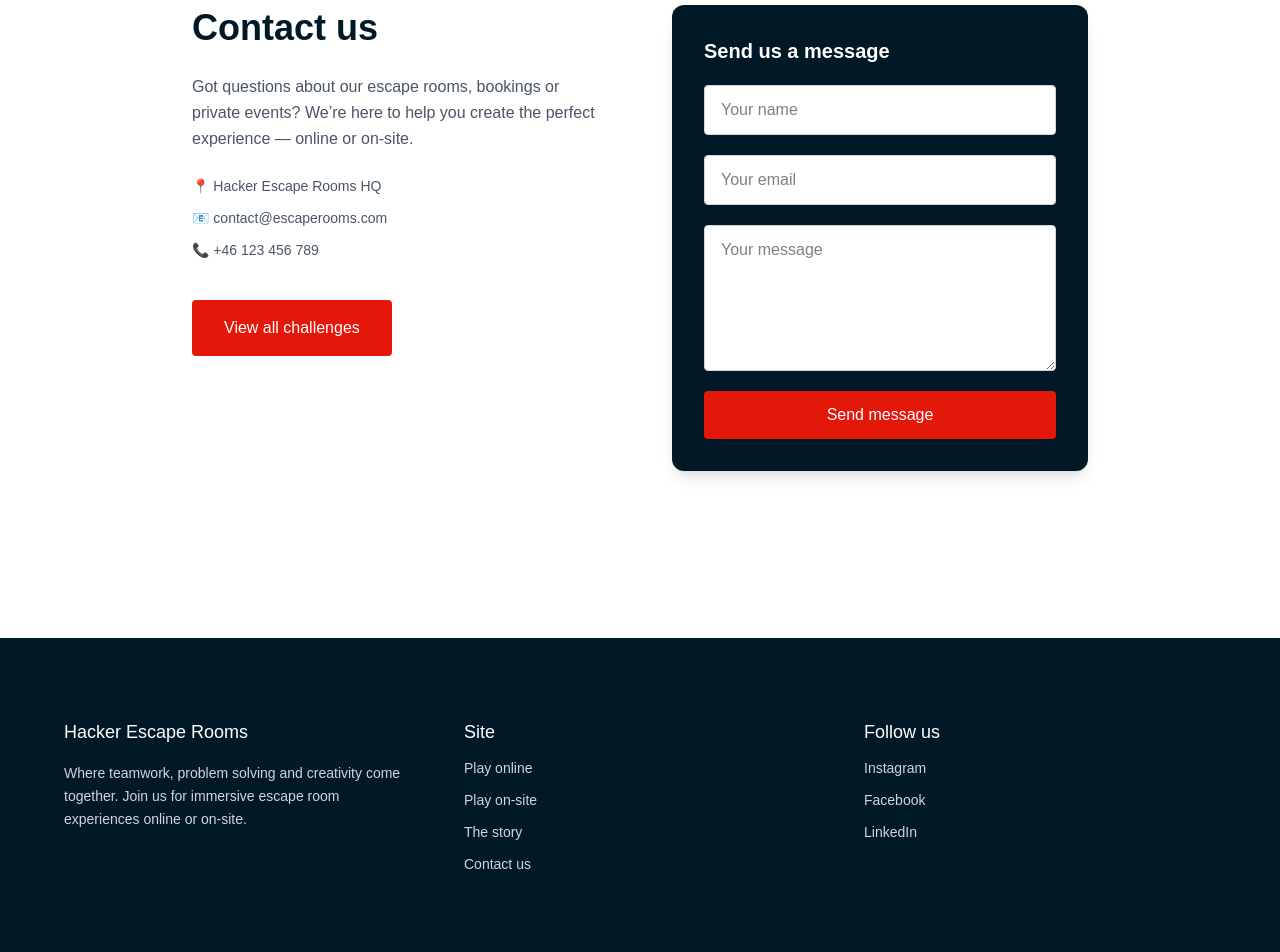
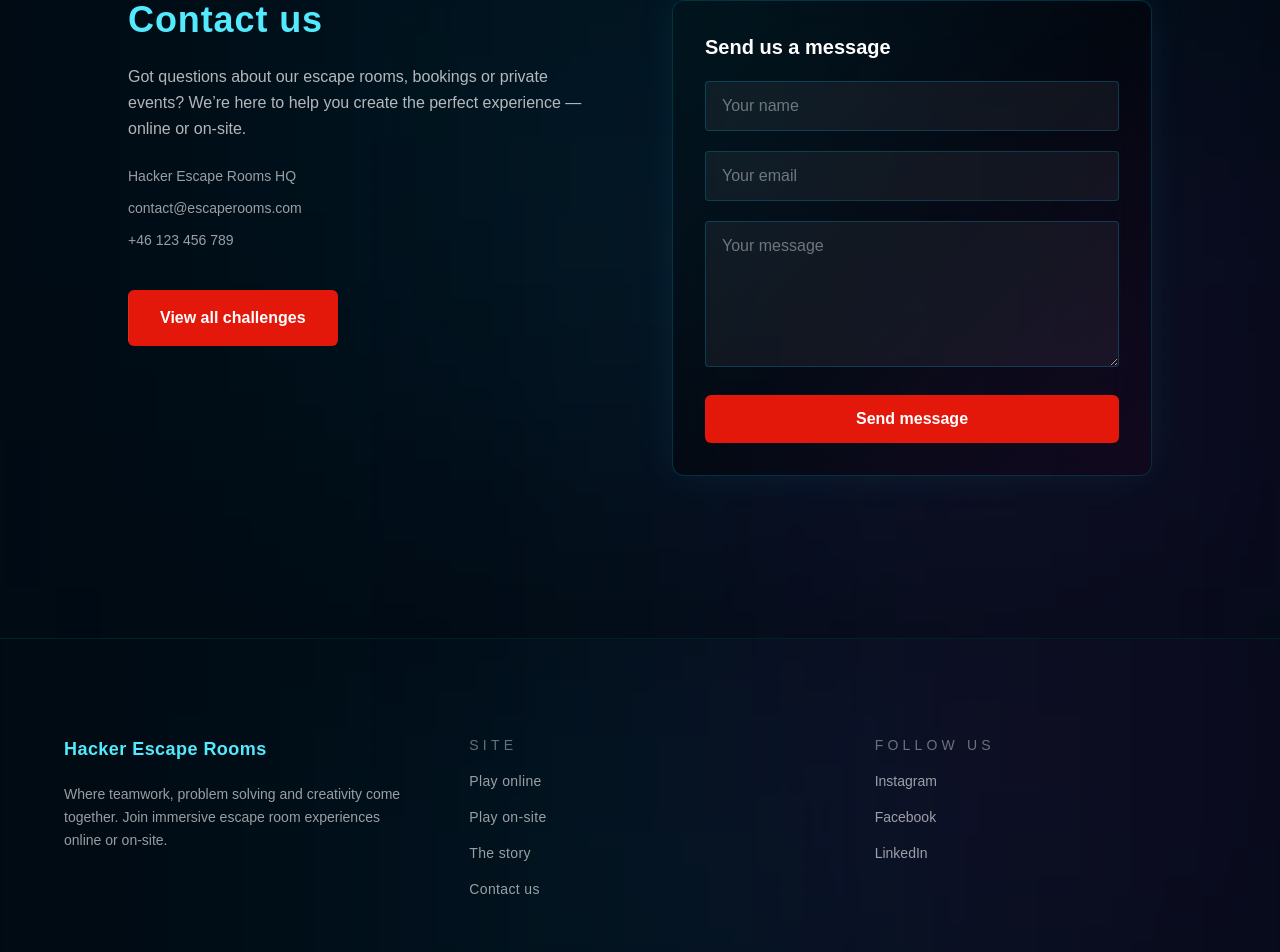
Before and after one commit to jennymakki/ESC-Hacker-Escape-Room, a Next.js app in the folder hacker-escape-rooms/: page /contact in a window 1280 px wide. Shown: the part 295-1247 px from the top of the page. Built offline with nearby package versions, Linux system fonts and the light colour scheme.

Commit message:
updated the rest of the design to match the new modern cyberpunk theme and fixed formatting

```diff
--- a/hacker-escape-rooms/app/contact/page.tsx
+++ b/hacker-escape-rooms/app/contact/page.tsx
@@ -1,83 +1,70 @@
 export default function ContactPage() {
   return (
-    <main className="min-h-screen bg-white text-[#011827] flex items-center justify-center px-6 py-20">
+    <main className="relative min-h-screen bg-[#010b14] text-white flex items-center justify-center px-6 py-24 overflow-hidden">
+      <div className="pointer-events-none absolute inset-0">
+        <div className="absolute left-1/2 top-0 h-[600px] w-[600px] -translate-x-1/2 bg-cyan-500/10 blur-[180px]" />
+        <div className="absolute bottom-0 right-0 h-[500px] w-[500px] bg-fuchsia-500/10 blur-[180px]" />
+      </div>
 
-      <div className="max-w-4xl w-full grid md:grid-cols-2 gap-16">
+      <div className="absolute inset-0 opacity-10 bg-[radial-gradient(circle_at_center,rgba(34,211,238,0.05)_1px,transparent_1px)] [background-size:24px_24px]" />
 
+      <div className="relative max-w-5xl w-full grid md:grid-cols-2 gap-16">
         <section className="flex flex-col gap-6">
-
-          <h1 className="text-3xl md:text-4xl font-semibold leading-tight text-[#011827]">
+          <h1 className="text-3xl md:text-4xl font-bold tracking-wide text-cyan-300">
             Contact us
           </h1>
 
-          <p className="text-gray-600 leading-relaxed">
+          <p className="text-white/70 leading-relaxed">
             Got questions about our escape rooms, bookings or private events?
-            We’re here to help you create the perfect experience — online or on-site.
+            We’re here to help you create the perfect experience — online or
+            on-site.
           </p>
 
-          <div className="flex flex-col gap-3 text-sm text-gray-600">
-            <p>📍 Hacker Escape Rooms HQ</p>
-            <p>📧 contact@escaperooms.com</p>
-            <p>📞 +46 123 456 789</p>
+          <div className="flex flex-col gap-3 text-sm text-white/60">
+            <p> Hacker Escape Rooms HQ</p>
+            <p>contact@escaperooms.com</p>
+            <p>+46 123 456 789</p>
           </div>
 
-          <div className="mt-4">
-            <button className="
-              bg-[#E3170A]
-              hover:bg-[#c91409]
-              transition
-              text-white
-              px-8 py-4
-              rounded
-              font-medium
-              w-fit
-            ">
-              View all challenges
-            </button>
-          </div>
+          <button className="mt-4 group relative overflow-hidden bg-[#E3170A] text-white cursor-pointer px-8 py-4 rounded-md font-bold w-fit transition-all duration-300 hover:scale-105 hover:shadow-[0_0_30px_rgba(227,23,10,.45)]">
+            <span className="relative z-10">View all challenges</span>
 
+            <span className=" absolute inset-0 -translate-x-full bg-white/20 transition-transform duration-500 group-hover:translate-x-full" />
+          </button>
         </section>
 
-        <section className="bg-[#011827] text-white rounded-xl p-8 flex flex-col gap-5 shadow-lg">
+        <section className="relative bg-black/40 backdrop-blur-xl border border-cyan-400/20 rounded-xl p-8 flex flex-col gap-5 shadow-[0_0_40px_rgba(34,211,238,0.08)]">
+          <div className="absolute inset-0 rounded-xl bg-gradient-to-br from-cyan-500/5 via-transparent to-fuchsia-500/5 pointer-events-none" />
 
-          <h2 className="text-xl font-semibold">
+          <h2 className="relative text-xl font-semibold text-white">
             Send us a message
           </h2>
 
           <input
             type="text"
             placeholder="Your name"
-            className="bg-white text-black border border-gray-300 rounded px-4 py-3 focus:outline-none focus:border-[#8ACFE5]"
+            className="relative bg-white/5 text-white border border-cyan-400/20 rounded px-4 py-3 placeholder:text-white/40 focus:outline-none focus:border-cyan-300"
           />
 
           <input
             type="email"
             placeholder="Your email"
-            className="bg-white text-black border border-gray-300 rounded px-4 py-3 focus:outline-none focus:border-[#8ACFE5]"
+            className="relative bg-white/5 text-white border border-cyan-400/20 rounded px-4 py-3 placeholder:text-white/40 focus:outline-none focus:border-cyan-300"
           />
 
           <textarea
             placeholder="Your message"
             rows={5}
-            className="bg-white text-black border border-gray-300 rounded px-4 py-3 focus:outline-none focus:border-[#8ACFE5]"
+            className="relative bg-white/5 text-white border border-cyan-400/20 rounded px-4 py-3 placeholder:text-white/40 focus:outline-none focus:border-cyan-300"
           />
 
-          <button className="
-            bg-[#E3170A]
-            text-white
-            py-3
-            rounded
-            font-medium
-            hover:bg-[#c91409]
-            transition
-          ">
-            Send message
+          <button className="relative mt-2 group overflow-hidden bg-[#E3170A] text-white cursor-pointer py-3 rounded-md font-bold transition-all duration-300 hover:scale-105 hover:shadow-[0_0_30px_rgba(227,23,10,.45)]">
+            <span className="relative z-10">Send message</span>
+
+            <span className="absolute inset-0 -translate-x-full bg-white/20 transition-transform duration-500 group-hover:translate-x-full" />
           </button>
-
         </section>
-
       </div>
-
     </main>
   );
 }
--- a/hacker-escape-rooms/app/globals.css
+++ b/hacker-escape-rooms/app/globals.css
@@ -22,7 +22,6 @@ body {
   background: var(--background);
   color: var(--foreground);
   font-family: Arial, Helvetica, sans-serif;
-
 }
 
 * {
--- a/hacker-escape-rooms/app/layout.tsx
+++ b/hacker-escape-rooms/app/layout.tsx
@@ -21,16 +21,12 @@ export default function RootLayout({
 }) {
   return (
     <html lang="en" className={`${roboto.variable} h-full antialiased`}>
-      <body className="min-h-screen flex flex-col">
-
+      <body className="min-h-screen bg-[#011827] flex flex-col">
         <Header />
 
-        <main className="flex-1">
-          {children}
-        </main>
+        <main className="bg-[#011827] flex-1">{children}</main>
 
         <Footer />
-
       </body>
     </html>
   );
--- a/hacker-escape-rooms/app/page.tsx
+++ b/hacker-escape-rooms/app/page.tsx
@@ -1,7 +1,6 @@
 import Hero from "@/components/Hero";
 import Reviews from "@/components/Reviews";
 import PopularRooms from "@/components/PopularRooms";
-import Story from "@/components/Story";
 import Teamwork from "@/components/Teamwork";
 import ScrollReveal from "@/components/ScrollReveal";
 
@@ -19,10 +18,6 @@ export default function Home() {
       </ScrollReveal>
 
       <ScrollReveal>
-        <Story />
-      </ScrollReveal>
-
-      <ScrollReveal>
         <Teamwork />
       </ScrollReveal>
     </>
--- a/hacker-escape-rooms/components/Footer.tsx
+++ b/hacker-escape-rooms/components/Footer.tsx
@@ -2,68 +2,69 @@ import Link from "next/link";
 
 export default function Footer() {
   return (
-    <footer className="bg-[#011827] text-white py-20 px-6 flex justify-center">
+    <footer className="relative overflow-hidden bg-[#010b14] text-white py-24 px-6 flex justify-center border-t border-cyan-400/10">
+      <div className="pointer-events-none absolute inset-0">
+        <div className="absolute left-1/2 top-0 h-[500px] w-[500px] -translate-x-1/2 bg-cyan-500/10 blur-[180px]" />
+        <div className="absolute bottom-0 right-0 h-[500px] w-[500px] bg-fuchsia-500/10 blur-[180px]" />
+      </div>
 
-      <div className="max-w-6xl w-full grid md:grid-cols-3 gap-12">
+      <div className="absolute inset-0 opacity-10 bg-[radial-gradient(circle_at_center,rgba(34,211,238,0.05)_1px,transparent_1px)] [background-size:24px_24px]" />
 
-        {/* COLUMN 1 */}
-        <div className="flex flex-col gap-4">
-          <h4 className="text-lg font-medium">Hacker Escape Rooms</h4>
+      <div className="relative max-w-6xl w-full grid md:grid-cols-3 gap-16">
+        <div className="flex flex-col gap-5">
+          <h4 className="text-lg font-semibold tracking-wide text-cyan-300">
+            Hacker Escape Rooms
+          </h4>
 
-          <p className="text-gray-300 text-sm leading-relaxed">
-            Where teamwork, problem solving and creativity come together.
-            Join us for immersive escape room experiences online or on-site.
+          <p className="text-white/60 text-sm leading-relaxed">
+            Where teamwork, problem solving and creativity come together. Join
+            immersive escape room experiences online or on-site.
           </p>
         </div>
 
         {/* COLUMN 2 */}
-        <div className="flex flex-col gap-3">
-          <h4 className="text-lg font-medium">Site</h4>
+        <div className="flex flex-col gap-4">
+          <h4 className="text-sm uppercase tracking-[0.3em] text-white/40">
+            Site
+          </h4>
 
-          <Link href="/" className="text-gray-300 hover:text-[#8ACFE5] transition text-sm">
-            Play online
-          </Link>
-
-          <Link href="/" className="text-gray-300 hover:text-[#8ACFE5] transition text-sm">
-            Play on-site
-          </Link>
-
-          <Link href="/" className="text-gray-300 hover:text-[#8ACFE5] transition text-sm">
-            The story
-          </Link>
-
-          <Link href="/contact" className="text-gray-300 hover:text-[#8ACFE5] transition text-sm">
-            Contact us
-          </Link>
+          {[
+            ["Play online", "/"],
+            ["Play on-site", "/"],
+            ["The story", "/"],
+            ["Contact us", "/contact"],
+          ].map(([label, href]) => (
+            <Link
+              key={label}
+              href={href}
+              className="text-white/60 hover:text-cyan-300 transition text-sm tracking-wide"
+            >
+              {label}
+            </Link>
+          ))}
         </div>
 
-        {/* COLUMN 3 */}
-        <div className="flex flex-col gap-3">
-          <h4 className="text-lg font-medium">Follow us</h4>
+        <div className="flex flex-col gap-4">
+          <h4 className="text-sm uppercase tracking-[0.3em] text-white/40">
+            Follow us
+          </h4>
 
-          <a
-            href="#"
-            className="text-gray-300 hover:text-[#8ACFE5] transition text-sm"
-          >
-            Instagram
-          </a>
+          {["Instagram", "Facebook", "LinkedIn"].map((item) => (
+            <a
+              key={item}
+              href="#"
+              className="text-white/60 hover:text-fuchsia-300 transition text-sm"
+            >
+              {item}
+            </a>
+          ))}
+        </div>
+      </div>
 
-          <a
-            href="#"
-            className="text-gray-300 hover:text-[#8ACFE5] transition text-sm"
-          >
-            Facebook
-          </a>
+      <div className="absolute bottom-0 left-0 w-full h-[1px] bg-gradient-to-r from-transparent via-cyan-400/40 to-transparent" />
 
-          <a
-            href="#"
-            className="text-gray-300 hover:text-[#8ACFE5] transition text-sm"
-          >
-            LinkedIn
-          </a>
-
-        </div>
-
+      <div className="absolute bottom-6 w-full text-center text-xs tracking-[0.4em] text-white/30">
+        SYSTEM SHUTDOWN COMPLETE
       </div>
     </footer>
   );
--- a/hacker-escape-rooms/components/Hero.tsx
+++ b/hacker-escape-rooms/components/Hero.tsx
@@ -16,9 +16,6 @@ export default function Hero() {
       <div className="absolute left-1/2 top-1/2 h-[450px] w-[450px] -translate-x-1/2 -translate-y-1/2 rounded-full bg-cyan-400/10 blur-[120px]" />
 
       <div className="absolute inset-0 flex flex-col items-center justify-center px-6 text-center">
-        <p className="mb-3 uppercase tracking-[0.45em] text-cyan-300/80 text-sm">
-          Hacker Escape Rooms
-        </p>
 
         <h1 className="max-w-4xl text-4xl font-black uppercase tracking-[0.08em] text-white drop-shadow-lg md:text-7xl">
           BREAK THE SYSTEM
@@ -29,19 +26,17 @@ export default function Hero() {
         </p>
 
         <div className="mt-10 flex flex-col gap-5 md:flex-row">
-          <button className="group relative overflow-hidden rounded border border-cyan-300 bg-cyan-300 px-10 py-4 font-bold text-[#011827] transition-all duration-300 hover:scale-105 hover:shadow-[0_0_30px_rgba(138,207,229,.45)]">
+          <button className="group relative overflow-hidden cursor-pointer rounded border border-cyan-300 bg-cyan-300 px-10 py-4 font-bold text-[#011827] transition-all duration-300 hover:scale-105 hover:shadow-[0_0_30px_rgba(138,207,229,.45)]">
             <span className="relative z-10">Play Online</span>
             <span className="absolute inset-0 -translate-x-full bg-white/20 transition-transform duration-500 group-hover:translate-x-full" />
           </button>
 
-          <button className="group relative overflow-hidden rounded border border-red-500 bg-[#E3170A] px-10 py-4 font-bold text-white transition-all duration-300 hover:scale-105 hover:shadow-[0_0_30px_rgba(227,23,10,.45)]">
+          <button className="group relative overflow-hidden cursor-pointer rounded border border-red-500 bg-[#E3170A] px-10 py-4 font-bold text-white transition-all duration-300 hover:scale-105 hover:shadow-[0_0_30px_rgba(227,23,10,.45)]">
             <span className="relative z-10">Play On-site</span>
             <span className="absolute inset-0 -translate-x-full bg-white/20 transition-transform duration-500 group-hover:translate-x-full" />
           </button>
         </div>
       </div>
-
-      <div className="absolute bottom-0 left-0 h-[2px] w-full bg-gradient-to-r from-cyan-400 via-fuchsia-500 to-cyan-400 opacity-80" />
     </section>
   );
 }
--- a/hacker-escape-rooms/components/PopularRooms.tsx
+++ b/hacker-escape-rooms/components/PopularRooms.tsx
@@ -26,10 +26,13 @@ export default function PopularRooms() {
   ];
 
   return (
-    <section className="px-6 py-12">
+    <section className="relative bg-[#011827] py-24 overflow-hidden">
+      <div className="pointer-events-none absolute inset-0">
+      </div>
 
-      <h2 className="text-2xl md:text-3xl font-semibold mb-6">
-        Popular challenges right now
+      <div className="mx-auto text-center max-w-6xl px-6 relative">
+        <h2 className="text-3xl md:text-4xl font-bold uppercase tracking-[0.2em] text-white mb-10">
+          Popular challenges
         </h2>
 
         <div className="
@@ -40,7 +43,7 @@ export default function PopularRooms() {
             <RoomCard key={i} {...room} />
           ))}
         </div>
-
+      </div>
     </section>
   );
 }
--- a/hacker-escape-rooms/components/RoomCard.tsx
+++ b/hacker-escape-rooms/components/RoomCard.tsx
@@ -14,57 +14,26 @@ export default function RoomCard({
   rating,
 }: RoomCardProps) {
   return (
-    <article
-      className="
-        min-w-[280px]
-        md:min-w-0
-        bg-white
-        border border-gray-200
-        rounded-lg
-        shadow-sm
-        hover:shadow-md
-        transition
-        flex flex-col
-        overflow-hidden
-      "
-    >
-      <div className="h-50 bg-gray-200" />
+    <article className="group relative min-w-[280px] md:min-w-0 overflow-hidden rounded-xl border border-cyan-400/20 bg-white/5 backdrop-blur-xl transition-all duration-300 hover:scale-[1.03] hover:border-cyan-300/40 hover:shadow-[0_0_40px_rgba(34,211,238,0.15)]">
+      <div className="h-50" />
 
-      <div className="p-4 flex flex-col gap-3 h-full">
-
-        <h5 className="font-semibold text-base">
-          {title} ({type})
+      <div className="p-5 flex flex-col gap-3 relative">
+        <h5 className="font-semibold text-white tracking-wide">
+          {title} <span className="text-cyan-300">({type})</span>
         </h5>
 
         <div className="flex items-center justify-between text-sm">
-          <div className="text-[#E3170A]">
-            {"★".repeat(rating)}
-          </div>
+          <div className="text-cyan-300">{"★".repeat(rating)}</div>
 
-          <p className="text-gray-500 text-xs">
-            {participants}
-          </p>
+          <p className="text-white/40 text-xs">{participants}</p>
         </div>
 
-        <p className="text-sm text-gray-600 leading-relaxed">
-          {text}
-        </p>
+        <p className="text-sm text-white/70 leading-relaxed">{text}</p>
 
-        <button className="
-          mt-auto
-          bg-[#E3170A]
-          text-white
-          py-2
-          rounded
-          text-sm
-          font-medium
-          hover:bg-[#c91409]
-          transition
-          cursor-pointer
-        ">
-          Book this room
+        <button className="cursor-pointer group relative overflow-hidden rounded border border-red-500 bg-[#E3170A] px-10 py-2 font-bold text-white transition-all duration-300 hover:scale-105 hover:shadow-[0_0_30px_rgba(227,23,10,.45)]">
+          <span className="relative z-10">Book this Room</span>
+          <span className="absolute  inset-0 -translate-x-full bg-white/20 transition-transform duration-500 group-hover:translate-x-full" />
         </button>
-
       </div>
     </article>
   );
--- a/hacker-escape-rooms/components/Story.tsx
+++ b/hacker-escape-rooms/components/Story.tsx
@@ -1,34 +1,23 @@
 export default function Story() {
   return (
-    <section className="bg-[#011827] text-white py-16 px-6 flex justify-center">
+    <section className="relative overflow-hidden py-28 px-6 flex justify-center  text-white">
+      <article className="relative max-w-3xl flex flex-col items-center px-5 text-center">
+        <h2 className="text-2xl md:text-3xl font-bold uppercase tracking-[0.2em] text-white">
+          The Story
+        </h2>
 
-      <article className="max-w-2xl flex flex-col items-center px-5 text-center">
-
-        <p className="text-white font-light text-base md:text-lg leading-relaxed mt-10">
-          In a world full of screens and systems, we created a place where you don’t just use technology — you challenge it.
-          Hacker Escape Rooms is built for problem-solvers, code-breakers, and curious minds. Every mission is a system waiting to be cracked, and every team is one decision away from success… or failure.
+        <p className="text-white/80 font-light text-base md:text-lg leading-relaxed mt-10">
+          In a world full of screens and systems, we created a place where you
+          don’t just use technology — you challenge it. Hacker Escape Rooms is
+          built for problem-solvers, code-breakers, and curious minds.
         </p>
 
-        <button className="
-          mt-10 mb-16
-          w-[260px]
-          border border-[#8ACFE5]
-          text-[#8ACFE5]
-          bg-transparent
-          rounded-[4px]
-          cursor-pointer
-          py-4
-          text-lg font-medium
-          transition-all duration-200
-          hover:bg-[#8ACFE5]
-          hover:text-[#011827]
-          hover:shadow-md
-        ">
-          Read the full story
+        <button className="mt-12 mb-16 w-[260px] group relative overflow-hidden cursor-pointer border border-[#E3170A] bg-[#E3170A] text-white rounded px-6 py-4 text-lg font-bold transition-all duration-300 hover:scale-105 hover:shadow-[0_0_30px_rgba(227,23,10,.45)]">
+          <span className="relative z-10">Read the full story</span>
+
+          <span className="absolute inset-0 -translate-x-full bg-white/20 transition-transform duration-500 group-hover:translate-x-full" />
         </button>
-
       </article>
-
     </section>
   );
 }
```
Also changed, not shown: hacker-escape-rooms/components/Header.tsx (+16 -5 lines), hacker-escape-rooms/components/Reviews.tsx (+29 -17 lines), hacker-escape-rooms/components/Teamwork.tsx (+55 -59 lines), 1 other file (tests, documents, lock files or other folders). Lines whose indentation alone changed are shown as unchanged.
